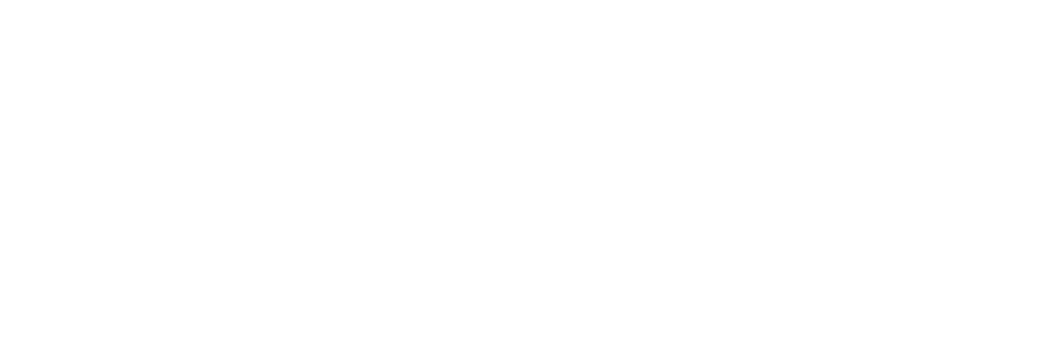
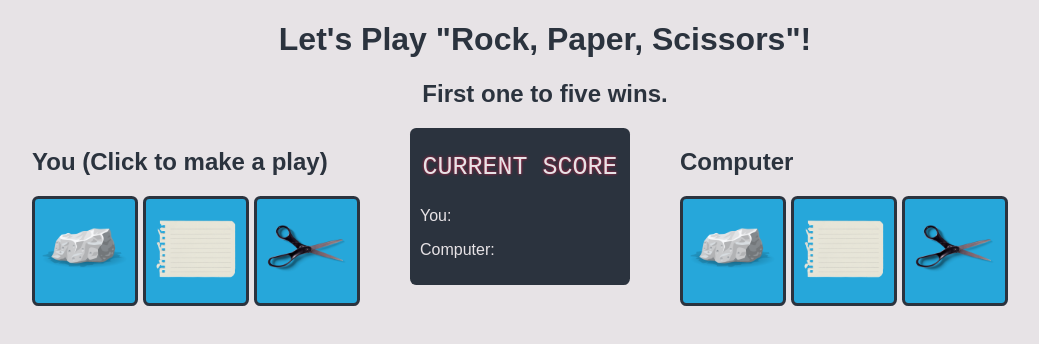
Before and after one commit to jeremiahcarey/rock-paper-scissors, a plain HTML site: page index.html in a window 1280 px wide. Shown: the whole page, without its empty margins (95-1134 px from the left). Drawn offline with Linux system fonts and the light colour scheme.

Commit message:
Updates to ui

```diff
--- a/index.html
+++ b/index.html
@@ -3,10 +3,48 @@
 
 <head>
     <meta charset="UTF-8">
+    <link rel="stylesheet" href="styles.css">
     <title>Rock, Paper, Scissors</title>
+
 </head>
 
 <body>
+    <div id="header">
+        <h1>Let's Play "Rock, Paper, Scissors"!</h1>
+        <h2>First one to five wins.</h2>
+    </div>
+
+    <div id="main-container">
+        <div id="player-plays">
+            <h2>You (Click to make a play)</h2>
+            <div class="plays play-buttons">
+                <div class="play-button"><img id="player-rock" class="play-option" src="images/rsp-rock.png"></div>
+                <div class="play-button"><img id="player-paper" class="play-option" src="images/rsp-paper.png"></div>
+                <div class="play-button"><img id="player-scissors" class="play-option" src="images/rsp-scissors.png">
+                </div>
+            </div>
+        </div>
+        <div id="scoreboard">
+            <p id="score-title">CURRENT SCORE</p>
+            <p>You:</p>
+            <p>Computer:</p>
+        </div>
+        <div id="computer-plays">
+            <h2>Computer</h2>
+            <div class="plays play-buttons">
+                <div class="play-button"><img id="computer-rock" class="play-option" src="images/rsp-rock.png"></div>
+                <div class="play-button"><img id="computer-paper" class="play-option" src="images/rsp-paper.png"></div>
+                <div class="play-button"><img id="computer-scissors" class="play-option" src="images/rsp-scissors.png">
+                </div>
+            </div>
+        </div>
+        <div id="play-results">
+
+        </div>
+    </div>
+
+
+
     <script src="app.js"></script>
 </body>
 
--- /dev/null
+++ b/styles.css
@@ -0,0 +1,50 @@
+body {
+    background-color: #e7e3e6;
+    color: #2b333e;
+    font-family: sans-serif;
+}
+
+#header {
+    text-align: center;
+}
+
+.plays {
+    display: flex;
+    gap: 5px;
+}
+.play-option {
+    height: 100px;
+    width: auto;
+}
+
+.play-button {
+    background-color: #26a7da;
+    border-radius: 0.4em;
+    border: .2rem solid #2b333e;
+}
+
+.play-button:hover {
+    box-shadow: 0 4px 8px rgba(0, 0, 0, 0.8);
+  }
+
+#main-container {
+    display: flex;
+    justify-content: center;
+    gap: 50px;
+}
+
+#scoreboard {
+    background-color:#2b333e;
+    color: #e7e3e6;
+    width: 200px;
+    border-radius: 0.4em;
+    padding: 0px 10px 10px 10px;
+    margin-bottom: 50px;
+}
+
+#score-title {
+    font-size: 25px;
+    font-family: monospace;
+    text-align: center;
+    text-shadow: 0 0 3px #d21943;
+}
```
Also changed, not shown: images/rsp-paper.png (added), images/rsp-rock.png (added), images/rsp-scissors.png (added), 2 other files.
